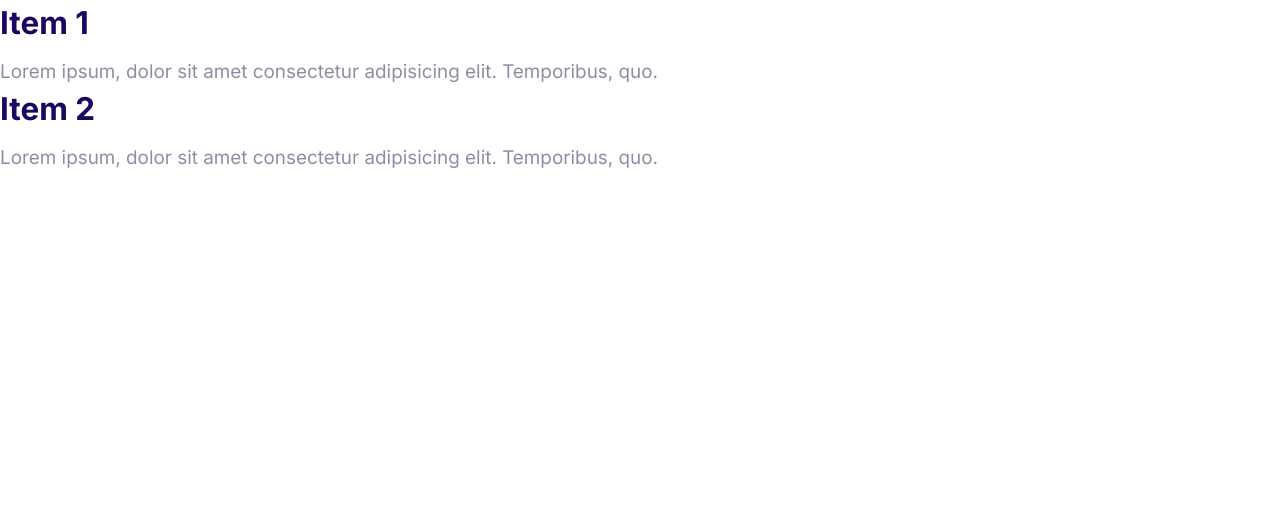
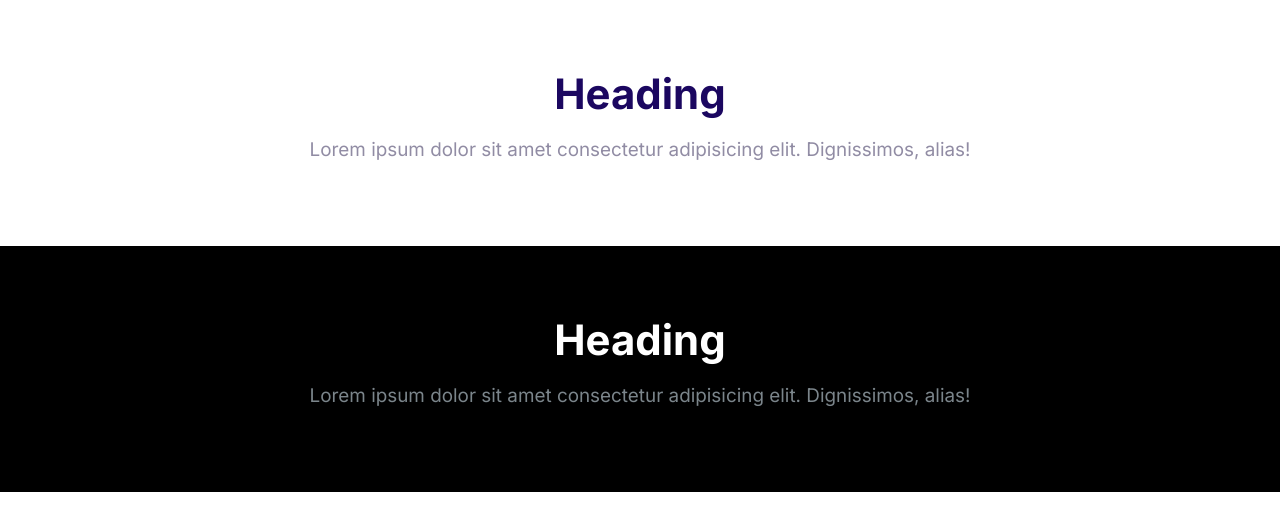
Before and after one commit to jesiallen/codeWithMosh-Moshify-HTML-CSS, a plain HTML site: page index.html in a window 1280 px wide. Drawn offline with Linux system fonts and the light colour scheme.

Commit message:
Created block templates.

```diff
--- a/css/styles.css
+++ b/css/styles.css
@@ -12,6 +12,10 @@
 *::after,
 *::before {
   box-sizing: border-box;
+}
+.container {
+  max-width: 1140px;
+  margin: 0 auto;
 }
 
 /* Typography */
@@ -492,3 +496,30 @@ a {
   max-height: 100vh;
   opacity: 1;
 }
+
+/* Blocks */
+.block {
+  --padding-vertical: 6rem;
+  padding: var(--padding-vertical) 2rem;
+}
+.block__header {
+  text-align: center;
+}
+.block__heading {
+  margin-top: 0;
+}
+.block--dark {
+  background: #000;
+  color: #7b858b;
+}
+.block--dark .block__heading {
+  color: #fff;
+}
+.block--skewed-right {
+  padding-bottom: calc(var(--padding-vertical) + 4rem);
+  clip-path: polygon(0% 0%, 100% 0%, 100% 100%, 0% 80%);
+}
+.block--skewed-left {
+  padding-bottom: calc(var(--padding-vertical) + 4rem);
+  clip-path: polygon(0% 0%, 100% 0%, 100% 80%, 0% 100%);
+}
--- a/index.html
+++ b/index.html
@@ -15,30 +15,24 @@
     <link rel="stylesheet" href="css/styles.css" />
   </head>
   <body>
-    <div class="collapsible collapsible--expanded">
-      <header class="collapsible__header">
-        <h2 class="collapsible__heading">Item 1</h2>
-        <svg class="icon icon--white collapsible__chevron">
-          <use xlink:href="images/sprite.svg#chevron"></use>
-        </svg>
+    <section class="block container">
+      <header class="block__header">
+        <h2 class="block__heading">Heading</h2>
+        <p>
+          Lorem ipsum dolor sit amet consectetur adipisicing elit. Dignissimos,
+          alias!
+        </p>
       </header>
-      <div class="collapsible__content">
-        Lorem ipsum, dolor sit amet consectetur adipisicing elit. Temporibus,
-        quo.
-      </div>
-    </div>
-    <div class="collapsible collapsible--expanded">
-      <header class="collapsible__header">
-        <h2 class="collapsible__heading">Item 2</h2>
-        <svg class="icon icon--white collapsible__chevron">
-          <use xlink:href="images/sprite.svg#chevron"></use>
-        </svg>
+    </section>
+    <section class="block block--dark">
+      <header class="block__header container">
+        <h2 class="block__heading">Heading</h2>
+        <p>
+          Lorem ipsum dolor sit amet consectetur adipisicing elit. Dignissimos,
+          alias!
+        </p>
       </header>
-      <div class="collapsible__content">
-        Lorem ipsum, dolor sit amet consectetur adipisicing elit. Temporibus,
-        quo.
-      </div>
-    </div>
+    </section>
     <script src="js/main.js"></script>
   </body>
 </html>
```
Also changed, not shown: components/blocksections.html (added, +18 -0 lines).
